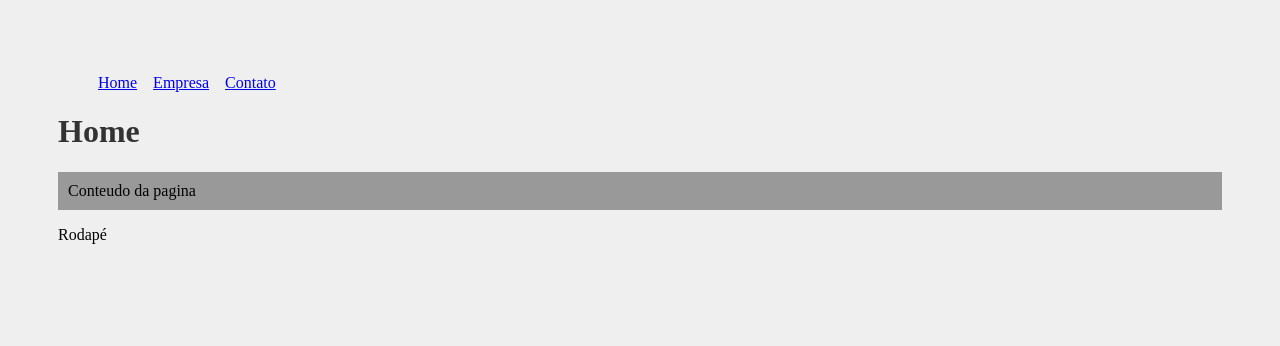
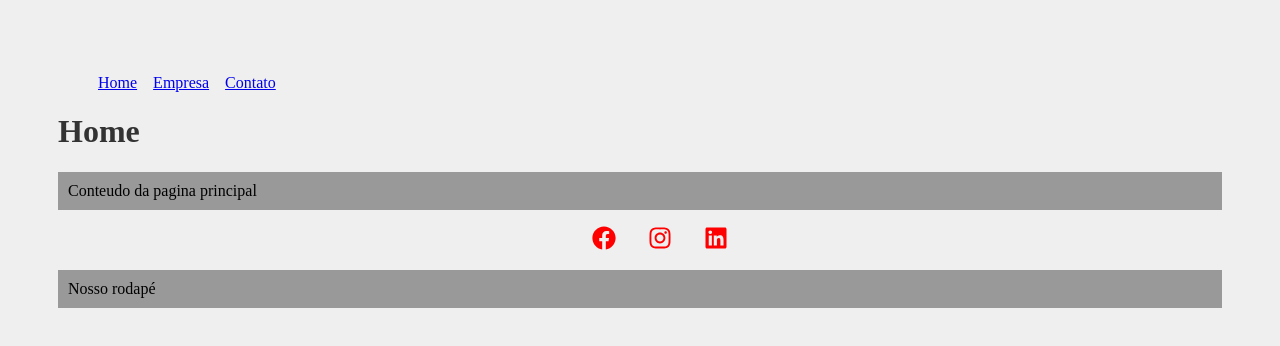
Before and after one commit to myller-silva/React, a React (Create React App) app in the folder meu-projeto/: page / in a window 1280 px wide. Shown: the top 346 px of the page. Built offline with nearby package versions, Linux system fonts and the light colour scheme.

Commit message:
react icons

```diff
--- a/meu-projeto/package.json
+++ b/meu-projeto/package.json
@@ -8,6 +8,7 @@
     "@testing-library/user-event": "^13.5.0",
     "react": "^17.0.2",
     "react-dom": "^17.0.2",
+    "react-icons": "^4.3.1",
     "react-router-dom": "^6.2.1",
     "react-scripts": "5.0.0",
     "web-vitals": "^2.1.3"
--- a/meu-projeto/src/components/layout/Footer.js
+++ b/meu-projeto/src/components/layout/Footer.js
@@ -1,7 +1,16 @@
+import {FaFacebook, FaInstagram, FaLinkedin} from 'react-icons/fa'
+import styles from './Footer.module.css';
+
+
 function Footer() {
     return(
         <footer>
-            Rodapé
+            <ul className={styles.social_icons}>
+                <li><FaFacebook/></li>
+                <li><FaInstagram/></li>
+                <li><FaLinkedin/></li>
+            </ul>
+            <p>Nosso rodapé</p>
         </footer>
     )
 }
--- /dev/null
+++ b/meu-projeto/src/components/layout/Footer.module.css
@@ -0,0 +1,24 @@
+.social_icons{
+    /* tirar os pontinhos dos li */
+    list-style: none;
+    /* deixar um do lado do outro */
+    display: flex;
+    /* centralizar horizontalmente */
+    justify-content: center;
+    /* centralizaer verticalmente */
+    align-items: center;
+}
+
+.social_icons li{
+    /* afastar icones na lateral */
+    margin: 0 1em;
+}
+
+/* imagens: */
+.social_icons svg{
+    /* tamanho */
+    font-size: 1.5em;
+    /* mouse muda para a "maozinha" */
+    cursor: pointer;
+    color: red;
+}
--- a/meu-projeto/src/pages/Contato.js
+++ b/meu-projeto/src/pages/Contato.js
@@ -2,7 +2,7 @@
     return(
         <div>
             <h1>Contato</h1>
-            <p>Conteudo da pagina</p>
+            <p>Conteudo da pagina de contato</p>
         </div>
     )
 }
--- a/meu-projeto/src/pages/Empresa.js
+++ b/meu-projeto/src/pages/Empresa.js
@@ -2,7 +2,7 @@
     return(
         <div>
             <h1>Empresa</h1>
-            <p>Conteudo da pagina</p>
+            <p>Conteudo da pagina sobre a empresa</p>
         </div>
     )
 }
--- a/meu-projeto/src/pages/Home.js
+++ b/meu-projeto/src/pages/Home.js
@@ -2,7 +2,7 @@
     return(
         <div>
             <h1>Home</h1>
-            <p>Conteudo da pagina</p>
+            <p>Conteudo da pagina principal</p>
         </div>
     )
 }
```
Also changed, not shown: 1 other file (tests, documents, lock files or other folders).
